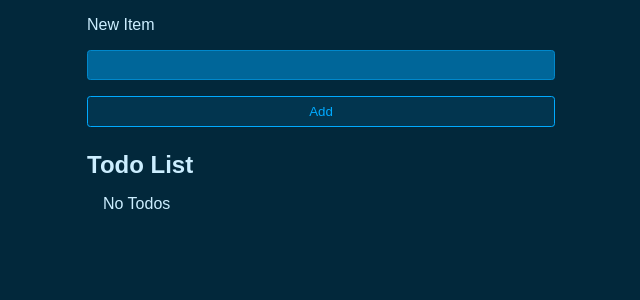
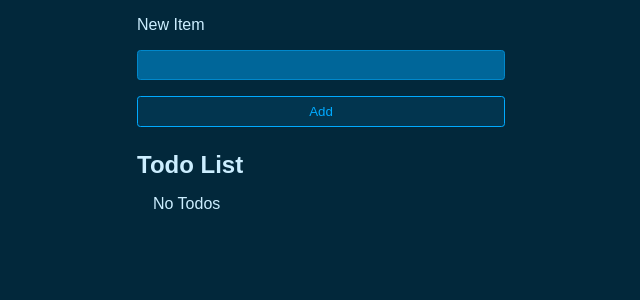
Before and after one commit to marinakreibring/react-todo-list, a React (Vite) app: page / in a window 1280 px wide. Shown: the top 300 px of the page, without its empty margins (319-959 px from the left). Built offline with nearby package versions, Linux system fonts and the light colour scheme.

Commit message:
add @media for todo list

```diff
--- a/src/styles.css
+++ b/src/styles.css
@@ -153,6 +153,6 @@ body {
 	}
 
 	body {
-		max-width: 500px;
+	  width: 500px;
 	}
 }
```
